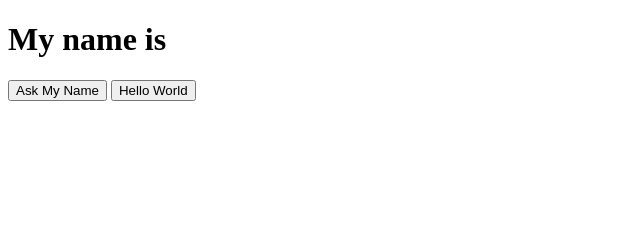
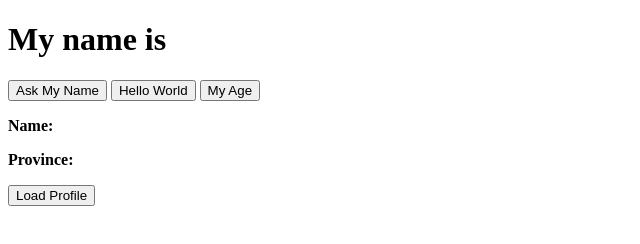
Before and after one commit to maxprommith/chatchawan.github.io, a plain HTML site: page intro-to-javascript/index.html in a window 1280 px wide. Shown: the whole page, without its empty margins (0-640 px from the left). Drawn offline with Linux system fonts and the light colour scheme.

Commit message:
add my age and load profile

```diff
--- a/intro-to-javascript/chatchawan.js
+++ b/intro-to-javascript/chatchawan.js
@@ -1,11 +1,25 @@
 function askMyName() {
-    const name = prompt("Please enter your name",);
+    const name = prompt("Please enter your name");
     if (name != null) {
        document.getElementById("name").innerHTML = "My name is " + name;
     }
  }
 
  function helloWorld() {
- const h1message = document.getElementById("name").innerHTML
-    alert(h1message + ' เลิกกับพี่ ได้ดีทุกคน')
+   const h1message = document.getElementById("name").innerHTML
+      alert(h1message + ' เลิกกับพี่ ได้ดีทุกคน')
  }
+
+ function calAge() {
+   const BirthYear = Number(prompt("กรอกปีเกิดของคุณ (ค.ศ.) "));
+   const year = new Date().getFullYear()
+   const age = year - BirthYear
+   alert(`ยินดีด้วย! คุณอยู่บนโลกนี้มา ${age} ปีแล้ว`)
+}
+
+function loadProfile() {
+   const name = "Chatchawan"
+   const province = "Chiang Mai"
+   document.getElementById("my-name").innerHTML = name
+   document.getElementById("my-province").innerHTML = province
+}
--- a/intro-to-javascript/index.html
+++ b/intro-to-javascript/index.html
@@ -10,6 +10,10 @@
     <h1 id="name">My name is</h1>
     <button onclick="askMyName()">Ask My Name</button>
     <button onclick="helloWorld()">Hello World</button>
+    <button onclick="calAge()">My Age</button>
+    <p><strong>Name:</strong><p id="my-name"></p></p>
+    <p><strong>Province:</strong><p id="my-province"></p></p>
+    <button onclick="loadProfile()">Load Profile</button>
     <script src="./chatchawan.js"></script>
 </body>
 </html>
```
